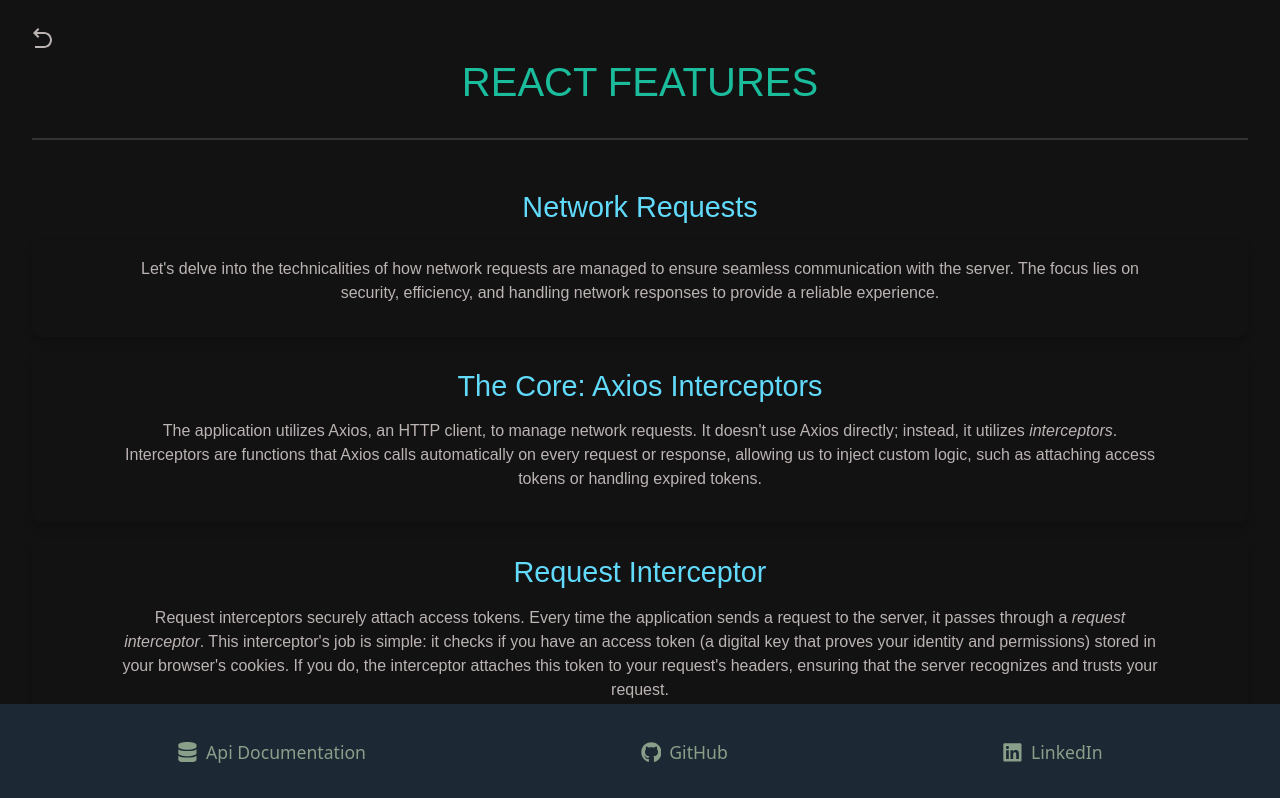
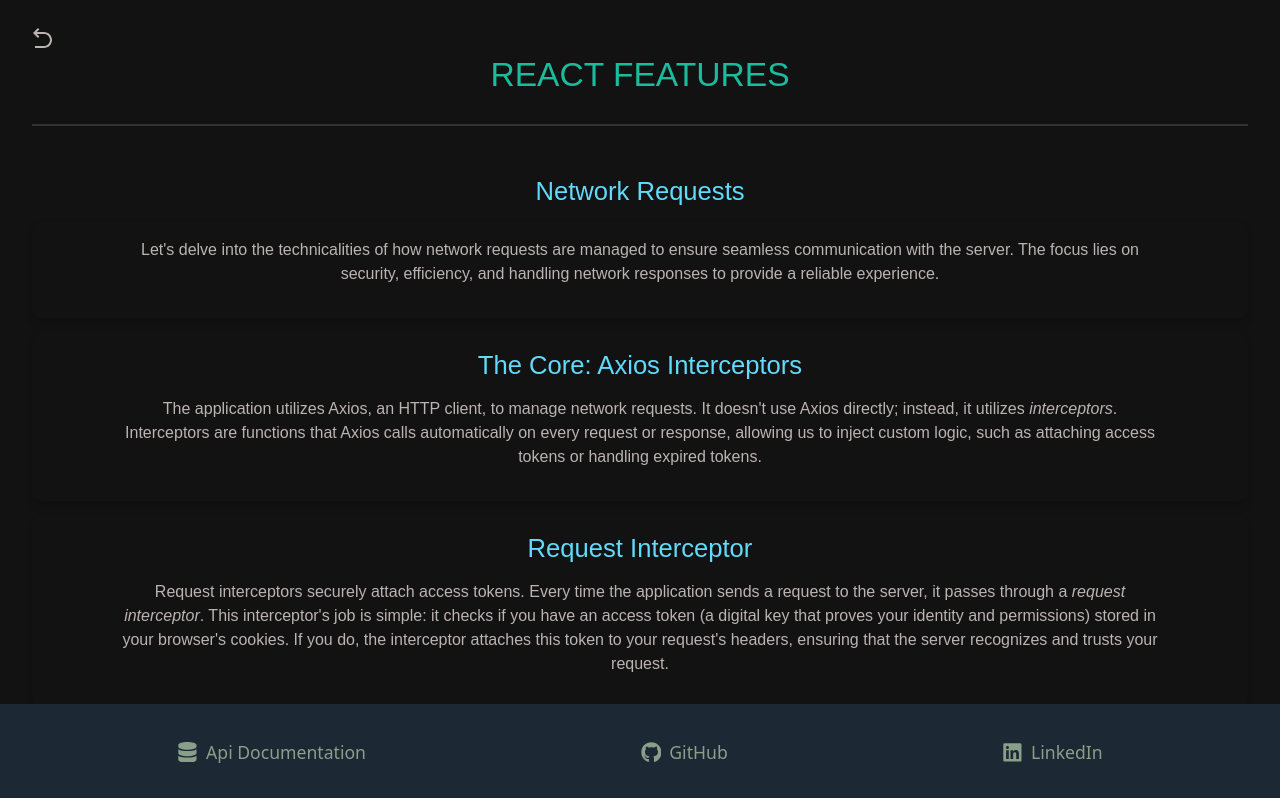
Before and after one commit to anthonynarine/AuthFlow, a React (Create React App) app in the folder react-auth/: page /react-features in a window 1280 px wide. Shown: the top 798 px of the page. Built offline with nearby package versions, Linux system fonts and the light colour scheme.

Commit message:
updated css on multiple components

```diff
--- a/react-auth/src/components/app-features/ReactFeatures.css
+++ b/react-auth/src/components/app-features/ReactFeatures.css
@@ -13,10 +13,10 @@
   display: block;
   width: 100%;
   border-bottom: 2px solid #333; /* Underline */
-  line-height: 1.2;
+  line-height: 1.0;
   padding-bottom: 2rem;
   padding-top: 1rem;
-  font-size: 2.5rem; /* Larger font size */
+  font-size: 2.1rem; /* Larger font size */
   text-transform: uppercase; /* Uppercase text */
 }
 
@@ -25,7 +25,7 @@
   text-align: center;
   margin-bottom: 1rem;
   text-decoration: none;
-  font-size: 1.8rem; /* Larger font size */
+  font-size: 1.6rem; /* Larger font size */
   transition: color 0.3s ease; /* Smooth color transition */
 }
 
```
